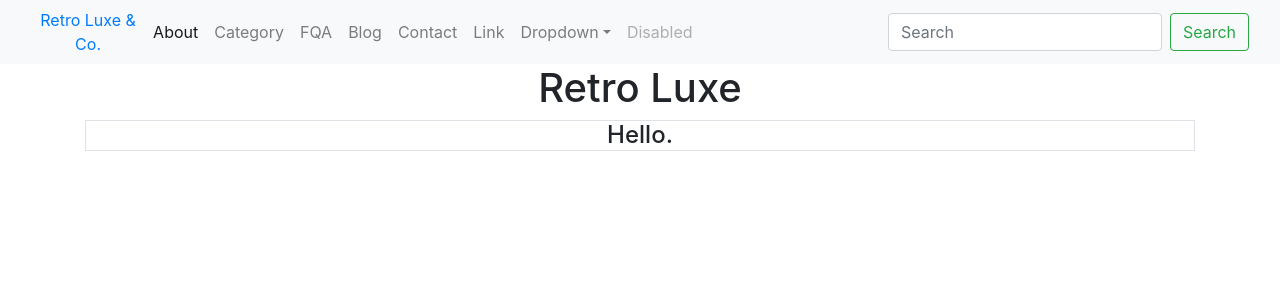
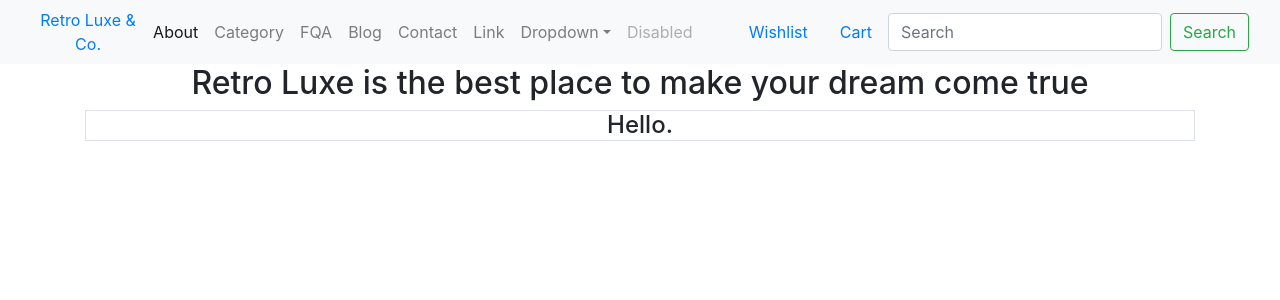
Before and after one commit to dagreatcode/RetroLuxe-Co.LLC, a React (Create React App) app in the folder client/: page /about in a window 1280 px wide. Shown: the top 300 px of the page. Built offline with nearby package versions, Linux system fonts and the light colour scheme; no server answers.

Commit message:
fixed links and page view example

```diff
--- a/client/src/App.js
+++ b/client/src/App.js
@@ -11,7 +11,13 @@ import Category from "./containers/pages/Category/Category";
 import Contact from "./containers/pages/Contact/Contact";
 import Customer from "./containers/pages/Customer/Customer";
 import FQA from "./containers/pages/FAQ/FAQ";
+import Wishlist from "./containers/pages/Wishlist/Wishlist";
+import Privacy from "./containers/pages/Privacy/Privacy";
+import Detail from "./containers/pages/Detail/Detail";
+import Cart from "./containers/pages/Cart/Cart";
+import Checkout from "./containers/pages/Checkout/Checkout";
 import Intro from "./containers/pages/Intro/Intro";
+
 
 
 
@@ -43,6 +49,11 @@ function App() {
             <Route exact path="/contact" component={Contact} />
             <Route exact path="/customer" component={Customer} />
             <Route exact path="/intro" component={Intro} />
+            <Route exact path="/wishlist" component={Wishlist} />
+            <Route exact path="/privacy" component={Privacy} />
+            <Route exact path="/detail" component={Detail} />
+            <Route exact path="/cart" component={Cart} />
+            <Route exact path="/checkout" component={Checkout} />
             <Route exact path="/" component={Home} />
           </Switch>
         </div>
--- a/client/src/components/Navbar/Navbar.jsx
+++ b/client/src/components/Navbar/Navbar.jsx
@@ -94,6 +94,12 @@ const Navbar = () => {
                 </a>
               </li>
             </ul>
+            <NavLink to="/wishlist" className="nav-link">
+              Wishlist
+            </NavLink>
+            <NavLink to="/cart" className="nav-link">
+              Cart
+            </NavLink>
             <form className="d-flex">
               <input
                 className="form-control me-2"
--- a/client/src/containers/pages/About/About.jsx
+++ b/client/src/containers/pages/About/About.jsx
@@ -10,7 +10,7 @@ const About = () => {
         <div className="container">
           <div className="row">
             <section className="col-sm-12">
-              <h1 id="about-title">Retro Luxe</h1>
+              <h2 id="about-title">Retro Luxe is the best place to make your dream come true</h2>
               <h4 className="border" id="about-desc">
                 Hello.{" "}
               </h4>
--- a/client/src/containers/pages/Cart/Cart.jsx
+++ b/client/src/containers/pages/Cart/Cart.jsx
@@ -0,0 +1,13 @@
+import React, { Component } from "react";
+
+class Cart extends Component {
+  render() {
+    return (
+     <div>
+       <h1>Cart</h1>
+     </div>
+    );
+  }
+}
+
+export default Cart;
--- a/client/src/containers/pages/Checkout/Checkout.jsx
+++ b/client/src/containers/pages/Checkout/Checkout.jsx
@@ -0,0 +1,13 @@
+import React, { Component } from "react";
+
+class Checkout extends Component {
+  render() {
+    return (
+     <div>
+       <h1>Checkout</h1>
+     </div>
+    );
+  }
+}
+
+export default Checkout;
--- a/client/src/containers/pages/Detail/Detail.jsx
+++ b/client/src/containers/pages/Detail/Detail.jsx
@@ -0,0 +1,13 @@
+import React, { Component } from "react";
+
+class Detail extends Component {
+  render() {
+    return (
+     <div>
+       <h1>Detail</h1>
+     </div>
+    );
+  }
+}
+
+export default Detail;
--- a/client/src/containers/pages/Home/Home.jsx
+++ b/client/src/containers/pages/Home/Home.jsx
@@ -4,7 +4,7 @@ class Home extends Component {
   render() {
     return (
      <div>
-       <h1>Home</h1>
+       <h1>Welcome To Retro Luxe & Co. LLC.</h1>
      </div>
     );
   }
--- a/client/src/containers/pages/Privacy/Privacy.jsx
+++ b/client/src/containers/pages/Privacy/Privacy.jsx
@@ -0,0 +1,13 @@
+import React, { Component } from "react";
+
+class Privacy extends Component {
+  render() {
+    return (
+     <div>
+       <h1>Privacy</h1>
+     </div>
+    );
+  }
+}
+
+export default Privacy;
--- a/client/src/containers/pages/Wishlist/Wishlist.jsx
+++ b/client/src/containers/pages/Wishlist/Wishlist.jsx
@@ -0,0 +1,13 @@
+import React, { Component } from "react";
+
+class Wishlist extends Component {
+  render() {
+    return (
+     <div>
+       <h1>Wishlist</h1>
+     </div>
+    );
+  }
+}
+
+export default Wishlist;
```
Lines whose indentation alone changed are shown as unchanged.
